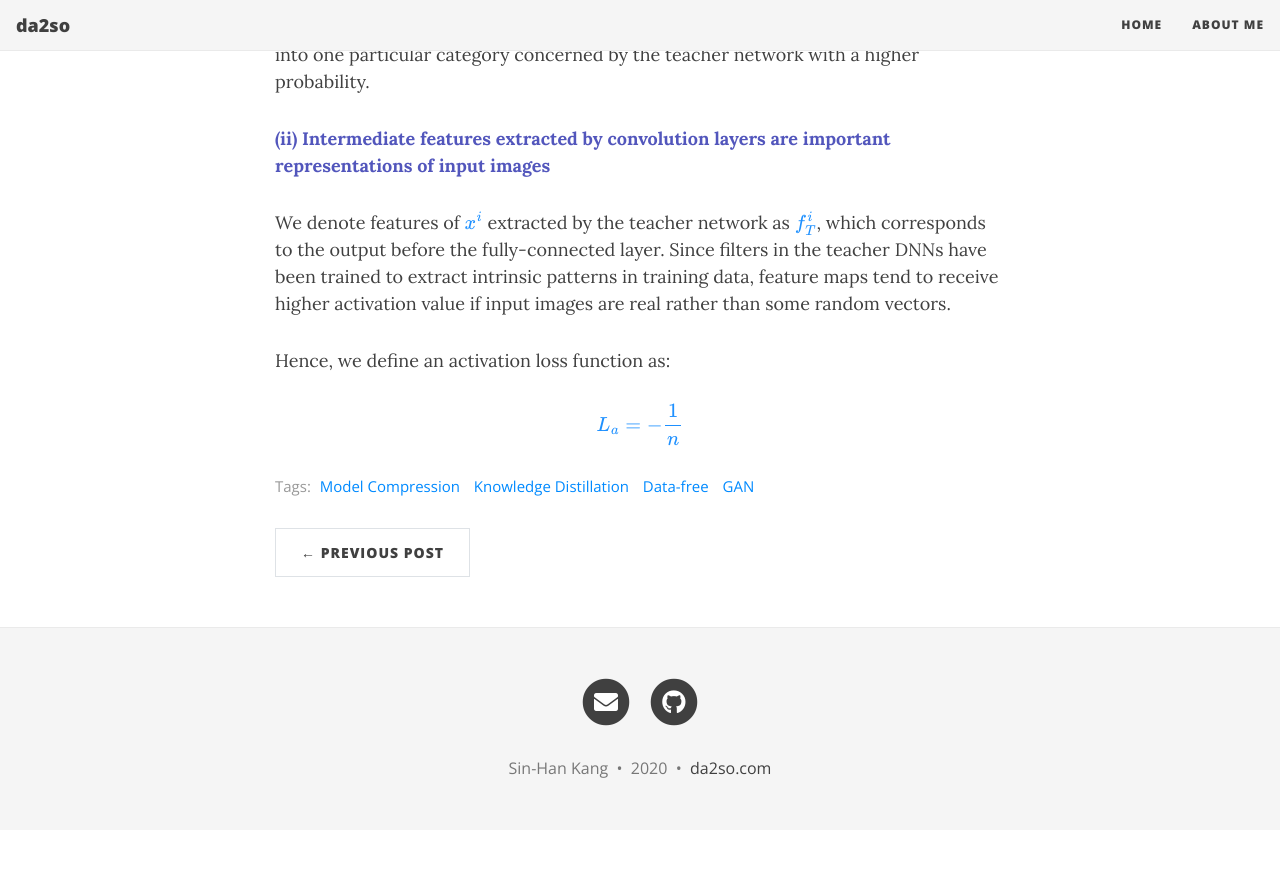
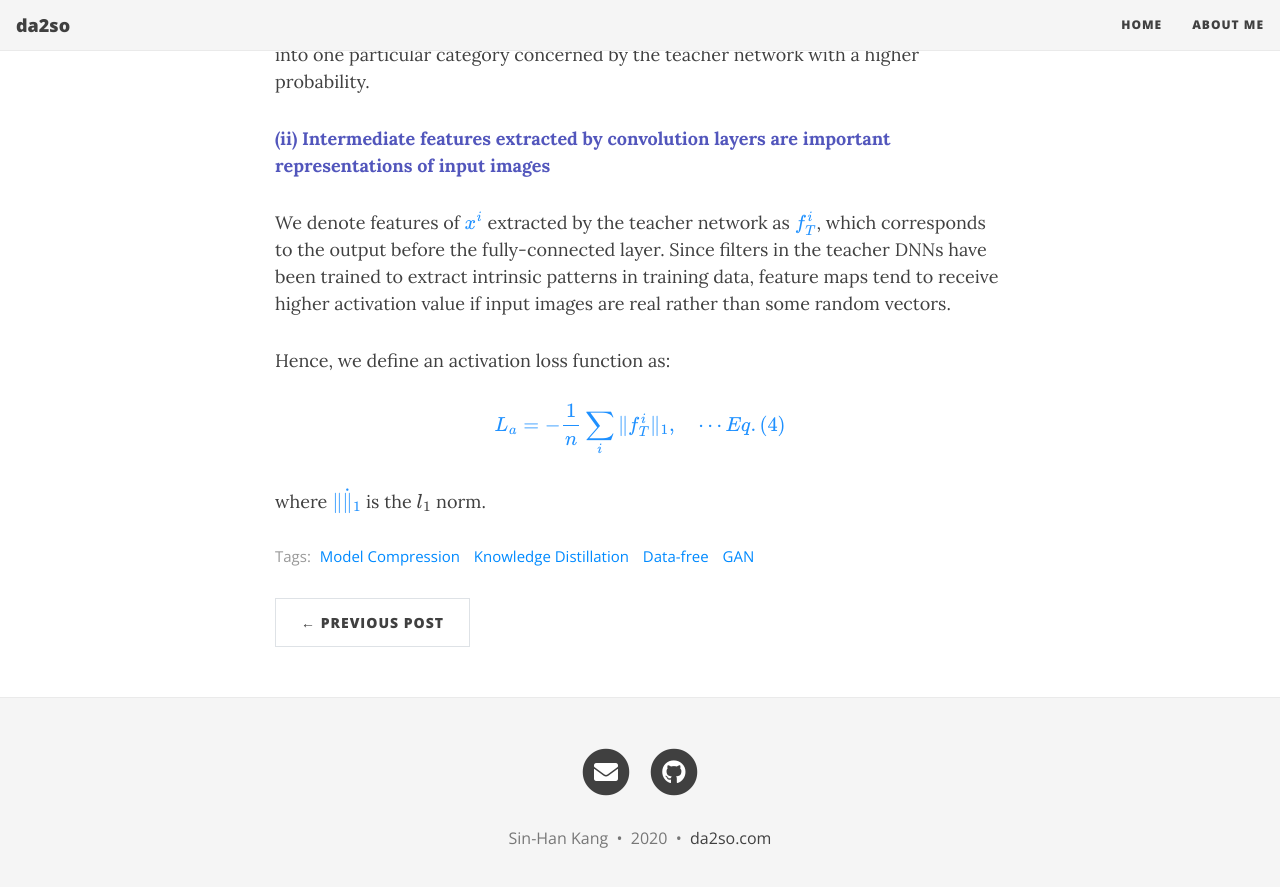
Before and after one commit to da2so/da2so.github.io, a Jekyll site: the page built from _posts/2020-08-13-Data-Free_Learning_of_Student_Networks.md, in a window 1280 px wide and 900 px high, scrolled down 2619 px. Shown: the top 887 px of the window. Built offline with Jekyll 4.4.1, drawn with Linux system fonts in a browser that asks for light colours; nearby versions of some CDN libraries; formulas are drawn with MathJax 3; before the commit the page ends 3449 px from its top, so only the background shows below that.

Commit message:
Update 2020-08-13-Data-Free_Learning_of_Student_Networks.md

```diff
--- a/_posts/2020-08-13-Data-Free_Learning_of_Student_Networks.md
+++ b/_posts/2020-08-13-Data-Free_Learning_of_Student_Networks.md
@@ -45,7 +45,7 @@ GANs consist of a generator  <span style="color:DodgerBlue">$G$</span> and a dis
 
 <span style="color:DodgerBlue">
 \\[
-L_G= \mathbb{E}_\{ y \sim p_d(y) \} \[ log D(y) \] + \mathbb{E}_\{z \sim p_z(z) \} \[log (1-D(G(z)))\] \quad \cdots Eq. (2)
+L_G= \mathbb{E}_{ y \sim p_d(y) } \[ log D(y) \] + \mathbb{E}_\{z \sim p_z(z) \} \[log (1-D(G(z)))\] \quad \cdots Eq. (2)
 \\]
 </span>
 
@@ -87,6 +87,8 @@ Hence, we define an activation loss function as:
 
 <span style="color:DodgerBlue">
 \\[
-L_a=-\frac{1}{n}
+L_a=-\frac{1}{n} \sum_i \Vert f^i_T\Vert_1, \quad \cdots Eq. (4)
 \\]
 </span>
+
+where <span style="color:DodgerBlue">$\Vert \dot \Vert_1$</span> is the $l_1$ norm.
```
